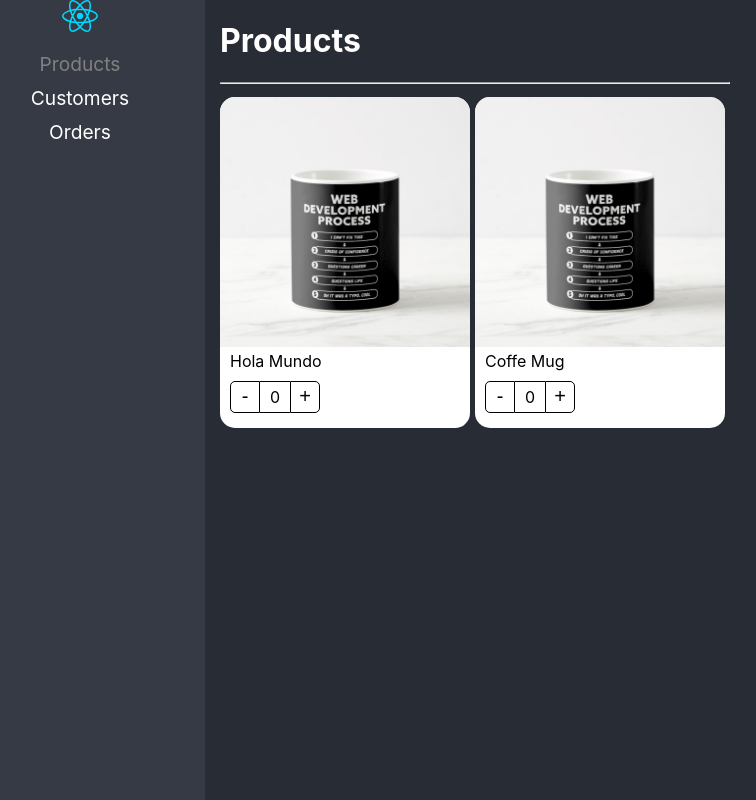
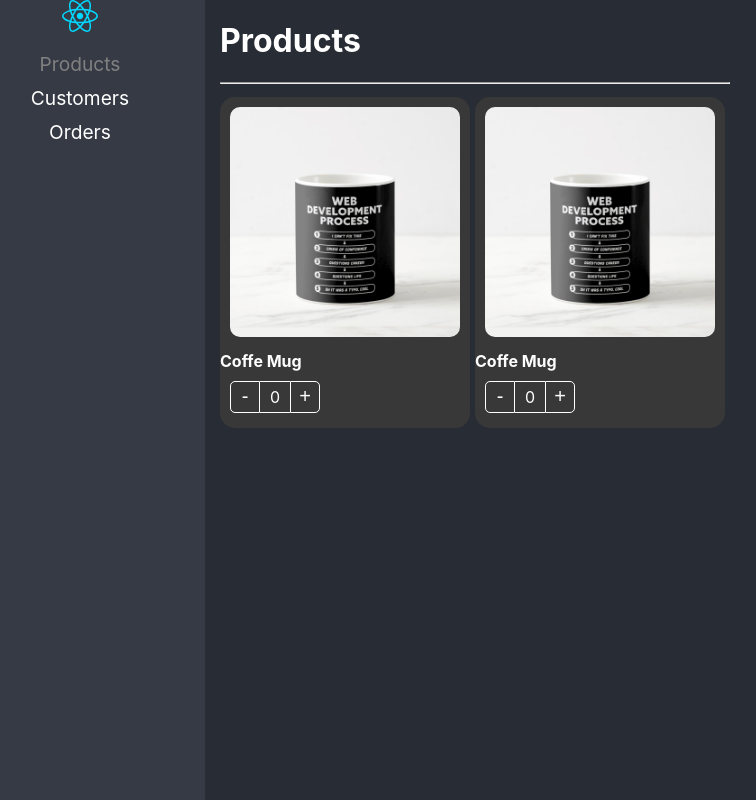
Before and after one commit to lpeter-sal/react-adv, a React (Vite) app: page /Products in a window 1280 px wide. Shown: the whole page, without its empty margins (45-801 px from the left). Built offline with nearby package versions, Linux system fonts and the light colour scheme.

Commit message:
Completed neccessary interfaces for the props

```diff
--- a/src/02-component-patterns/components/ProductButtons.tsx
+++ b/src/02-component-patterns/components/ProductButtons.tsx
@@ -3,14 +3,16 @@ import { ProductContext } from "./ProductsCard";
 
 import styles from '../styles/styles.module.css';
 
+export interface Props {
+    className?: string;
+}
 
-
-export const ProductButtons = () => {
+export const ProductButtons = ({ className }: Props) => {
 
     const {counter, increaseBy } = useContext(ProductContext);
 
     return (
-        <div className={ styles.buttonsContainer} >
+        <div className={ `${styles.buttonsContainer} ${ className }`} >
 
             <button
                 className={ styles.buttonMinus}
--- a/src/02-component-patterns/components/ProductImage.tsx
+++ b/src/02-component-patterns/components/ProductImage.tsx
@@ -4,8 +4,12 @@ import { ProductContext } from "./ProductsCard";
 import styles from '../styles/styles.module.css';
 import noImage from '../assets/no-image.jpg';
 
+export interface Props {
+    className?: string;
+    img?: string;
+}
 
-export const ProductImage = ({ img = '' }) => {
+export const ProductImage = ({ img = '', className }: Props ) => {
 
     const { product } = useContext(ProductContext);
     let imgToShow: string;
@@ -19,6 +23,10 @@ export const ProductImage = ({ img = '' }) => {
     }
 
     return  (
-        <img className={ styles.productImg } src={ imgToShow } alt="Product" />
+        <img
+            className={ `${styles.productImg} ${className}` }
+            src={ imgToShow }
+            alt="Product"
+        />
     );
 }
--- a/src/02-component-patterns/components/ProductTitle.tsx
+++ b/src/02-component-patterns/components/ProductTitle.tsx
@@ -3,13 +3,18 @@ import { ProductContext } from "./ProductsCard";
 
 import styles from '../styles/styles.module.css';
 
+export interface Props {
+    className?: string;
+    title?: string;
+}
 
-
-export const ProductTitle = ({ title}: {title?: string}) => {
+export const ProductTitle = ({ title, className}: Props ) => {
 
     const { product } = useContext(ProductContext);
 
     return (
-        <span className= { styles.productDescription }> { title ? title : product.title } </span>
+        <span className= { `${styles.ProductTitle} ${className}` }>
+            { title ? title : product.title }
+        </span>
     );
 }
--- a/src/02-component-patterns/components/ProductsCard.tsx
+++ b/src/02-component-patterns/components/ProductsCard.tsx
@@ -1,6 +1,6 @@
-import { createContext } from 'react';
+import { createContext, ReactElement } from 'react';
 import { useProducts } from '../hooks/useProducts';
-import { ProductCardProps, ProductContextProps } from '../interfaces/interfaces';
+import { Product, ProductContextProps } from '../interfaces/interfaces';
 
 import styles from '../styles/styles.module.css';
 
@@ -8,8 +8,13 @@ import styles from '../styles/styles.module.css';
 export const ProductContext = createContext({} as ProductContextProps);
 const { Provider } = ProductContext;
 
+export interface Props {
+     product: Product;
+    children?: ReactElement | ReactElement[];
+    className?: string;
+}
 
-export const ProductCard = ({ children, product }: ProductCardProps) => {
+export const ProductCard = ({ children, product, className }: Props) => {
 
     const { counter, increaseBy } = useProducts();
 
@@ -20,7 +25,7 @@ export const ProductCard = ({ children, product }: ProductCardProps) => {
         product
     }}>
 
-        <div className={ styles.productCard}>
+        <div className={ `${styles.productCard} ${className}` }>
 
             { children }
 
--- a/src/02-component-patterns/components/index.ts
+++ b/src/02-component-patterns/components/index.ts
@@ -3,13 +3,14 @@ import { ProductCard as ProductCardHOC} from "./ProductsCard"
 import { ProductImage } from "../components/ProductImage";
 import { ProductTitle } from "../components/ProductTitle";
 import { ProductButtons } from "../components/ProductButtons";
+import { ProductCardHOCProps } from "../interfaces/interfaces";
 
 export { ProductButtons } from "../components/ProductButtons"
 export { ProductImage } from "../components/ProductImage"
 export { ProductTitle } from "../components/ProductTitle"
 // export { ProductCard } from "../components/ProductsCard"
 
-export const ProductCard = Object.assign(ProductCardHOC , {
+export const ProductCard: ProductCardHOCProps = Object.assign(ProductCardHOC , {
     Image: ProductImage,
     Title: ProductTitle,
     Buttons: ProductButtons
--- a/src/02-component-patterns/pages/Products.tsx
+++ b/src/02-component-patterns/pages/Products.tsx
@@ -1,5 +1,5 @@
 import { ProductImage, ProductTitle, ProductCard, ProductButtons } from '../components';
-
+import '../styles/custom-styles.css';
 
 const product = {
   id: 1,
@@ -20,16 +20,22 @@ export const Products = () => {
           flexWrap: 'wrap',
         }}>
 
-        <ProductCard product={ product }>
-          <ProductImage />
-          <ProductTitle title={ 'Hola Mundo' } />
-          <ProductButtons />
+          <ProductCard
+              product={ product }
+              className="bg-dark text-white"
+          >
+          <ProductCard.Image className="custom-image"/>
+          <ProductCard.Title className=" text-bold"/>
+          <ProductCard.Buttons className="custom-buttons"/>
         </ProductCard>
 
-        <ProductCard product={ product }>
-          <ProductCard.Image />
-          <ProductCard.Title />
-          <ProductCard.Buttons />
+        <ProductCard
+            product={ product }
+            className="bg-dark text-white"
+        >
+          <ProductImage className="custom-image"/>
+          <ProductTitle className=" text-bold"/>
+          <ProductButtons className="custom-buttons"/>
         </ProductCard>
 
 
--- /dev/null
+++ b/src/02-component-patterns/styles/custom-styles.css
@@ -0,0 +1,25 @@
+
+
+.bg-dark {
+    background-color: rgb(56, 56, 56);
+}
+
+.text-white {
+    color: white;
+}
+
+.text-bold {
+    font-weight: bold;
+}
+
+.custom-image {
+    padding: 10px;
+    width: calc(100% - 20px);
+    border-radius: 20px;
+}
+
+.custom-buttons button, .custom-buttons div {
+    color: white;
+    border-color: white;
+
+}
```
Also changed, not shown: src/02-component-patterns/interfaces/interfaces.ts (+9 -10 lines).
